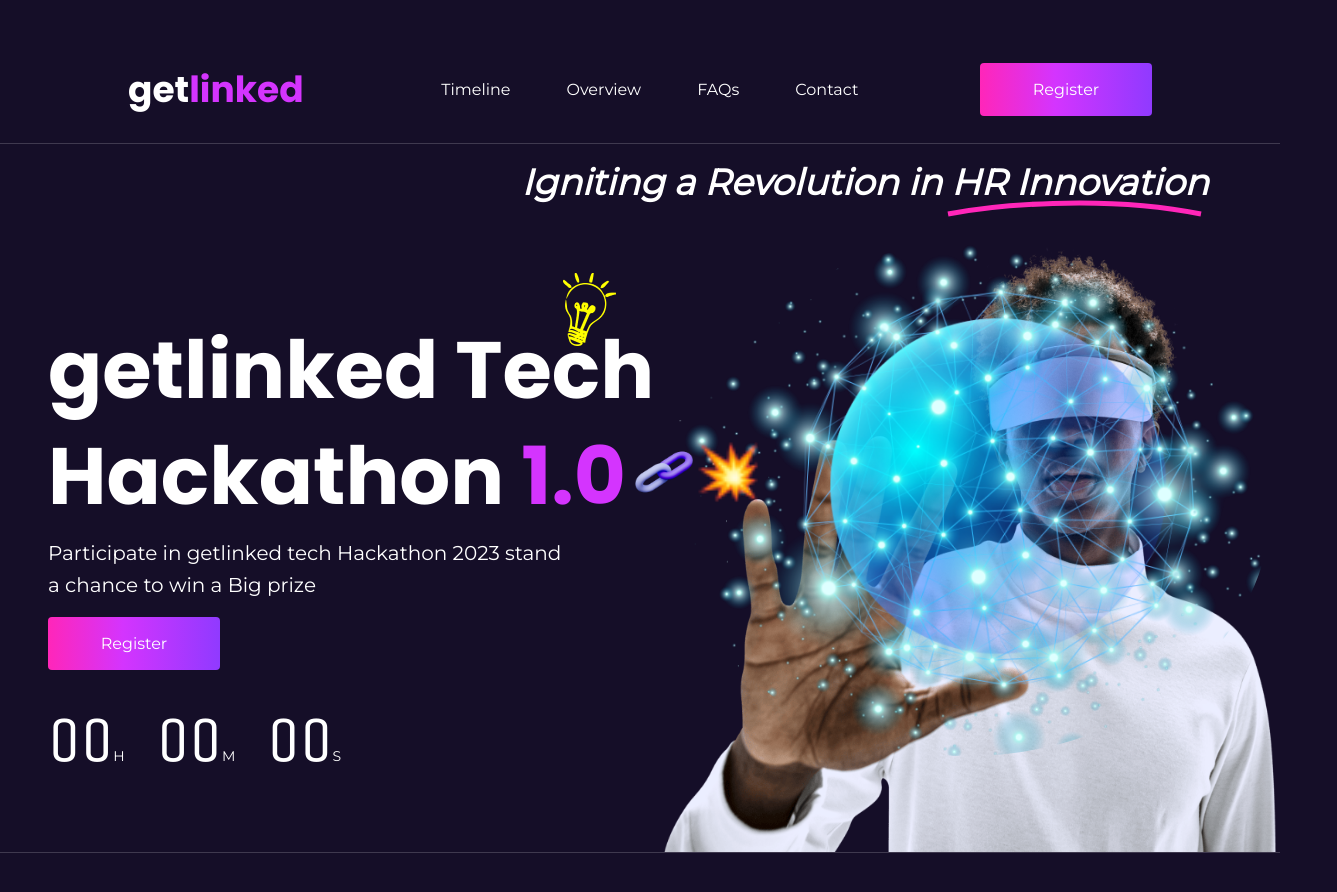
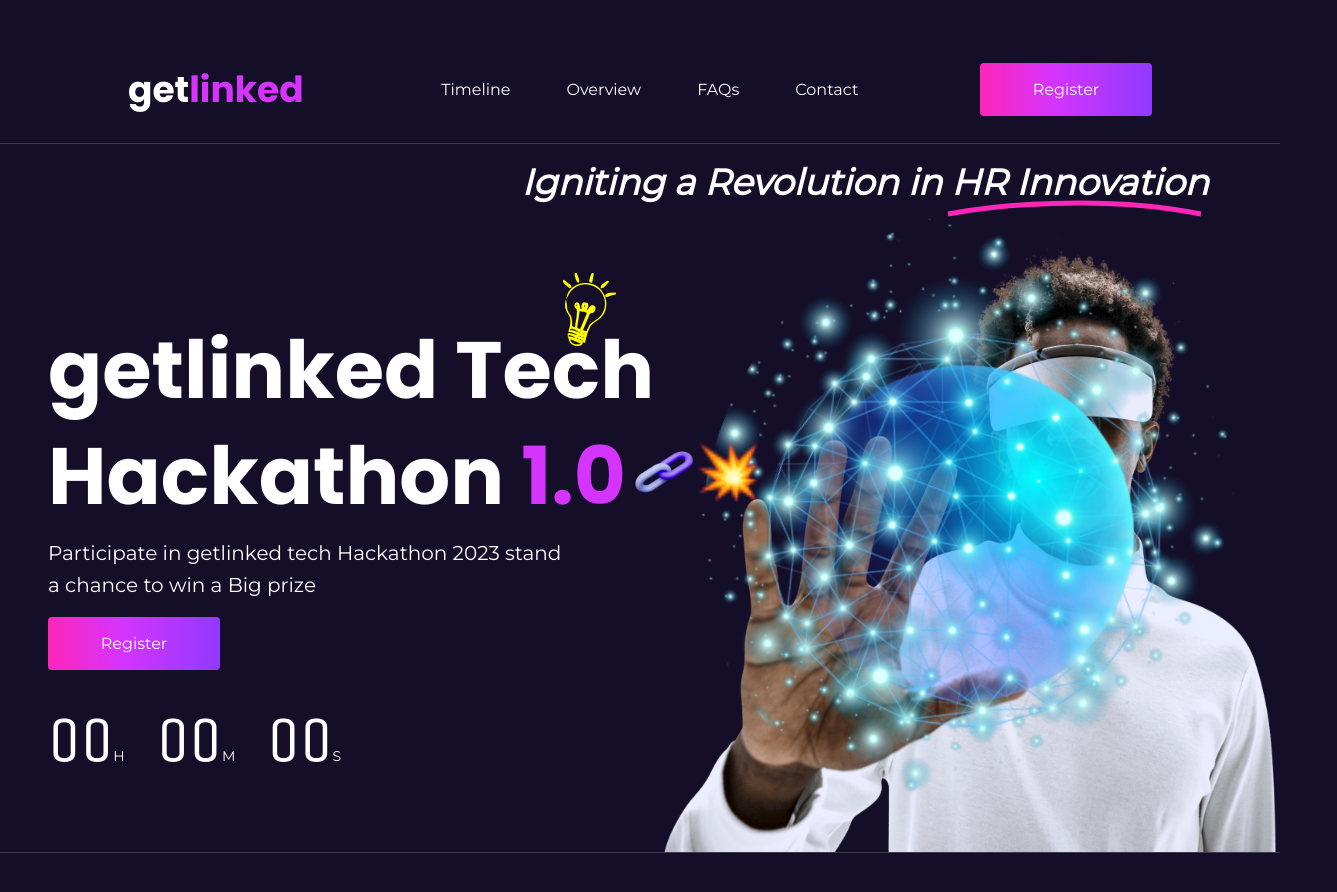
Before and after one commit to Doziechuks/get-link-hackathon, a React (Vite) app: page / in a window 1280 px wide. Shown: the top 892 px of the page, 1337 px wide, since content can reach past the window. Built offline with nearby package versions, Linux system fonts and the light colour scheme.

Commit message:
updated the header styling

```diff
--- a/src/components/header/Header.module.less
+++ b/src/components/header/Header.module.less
@@ -273,7 +273,7 @@
           height: 100%;
           border-radius: 50%;
           object-fit: cover;
-          // animation: imgRotate 20s linear infinite;
+          animation: imgRotate 20s linear infinite;
           @keyframes imgRotate {
             from {
               transform: rotate(0deg);
```
